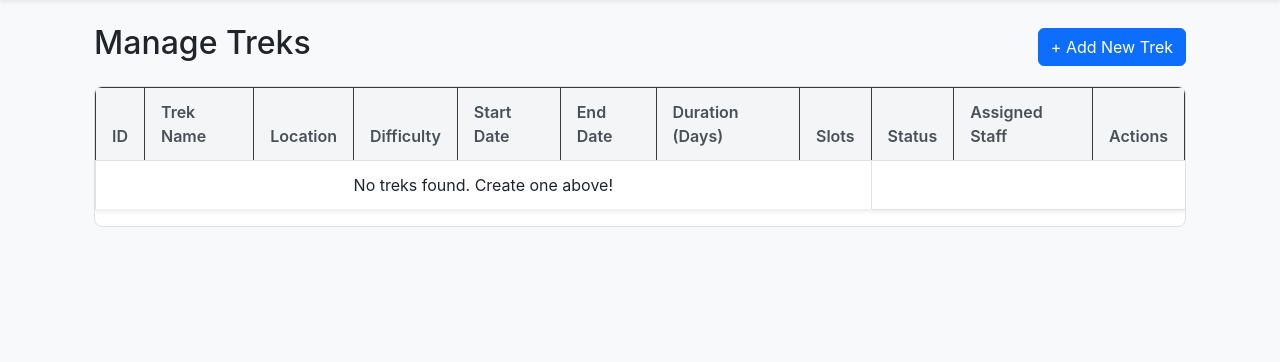
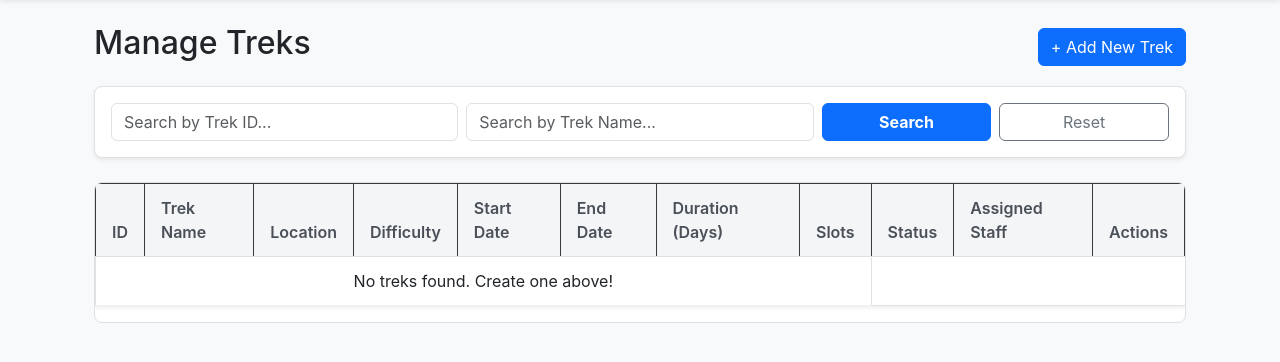
Before and after one commit to 25f1000912/Trekking-Management-Application, a Flask app: page /admin/treks in a window 1280 px wide. Shown: the part 57-419 px from the top of the page. Run offline with Flask 3, Linux system fonts and the light colour scheme; the visitor is signed in with stand-in values (Sample User, id 1).

Commit message:
Project Completed

```diff
--- a/app.py
+++ b/app.py
@@ -1,4 +1,5 @@
 import os
+from flask import request
 from functools import wraps
 from datetime import datetime
 from create_db import init_db
@@ -136,8 +137,17 @@ def manage_treks():
     if session.get('role') != 'Admin':
         return redirect(url_for('login'))
 
-    all_treks = Trek.query.all()
-    return render_template('manage_treks.html', treks=all_treks)
+    search_id = request.args.get('search_id', '').strip()
+    search_name = request.args.get('search_name', '').strip()
+
+    query = Trek.query
+    if search_id:
+        query = query.filter(Trek.id == search_id)
+    if search_name:
+        query = query.filter(Trek.name.ilike(f'%{search_name}%'))
+
+    all_treks = query.all()
+    return render_template('manage_treks.html', treks=all_treks, search_id=search_id, search_name=search_name)
 
 
 @app.route('/admin/treks/add', methods=['GET', 'POST'])
@@ -252,9 +262,18 @@ def manage_staff():
         flash('Unauthorized access.', 'danger')
         return redirect(url_for('login'))
 
+    search_id = request.args.get('search_id', '').strip()
+    search_name = request.args.get('search_name', '').strip()
+
+    query = User.query.filter_by(role='Staff')
+    if search_id:
+        query = query.filter(User.id == search_id)
+    if search_name:
+        query = query.filter(User.full_name.ilike(f'%{search_name}%'))
+
     # Fetch all users who registered as Staff
-    staff_members = User.query.filter_by(role='Staff').all()
-    return render_template('manage_staff.html', staff_members=staff_members)
+    staff_members = query.filter_by(role='Staff').all()
+    return render_template('manage_staff.html', staff_members=staff_members, search_id=search_id, search_name=search_name)
 
 @app.route('/update_staff_status/<int:id>/<string:action>')
 @login_required
@@ -287,19 +306,28 @@ def manage_users():
         flash('Unauthorized access.', 'danger')
         return redirect(url_for('login'))
 
+    search_id = request.args.get('search_id', '').strip()
+    search_name = request.args.get('search_name', '').strip()
+
+    query = User.query.filter_by(role='User')
+    if search_id:
+        query = query.filter(User.id == search_id)
+    if search_name:
+        query = query.filter(User.full_name.ilike(f'%{search_name}%'))
+
     # Fetch all registered Users
-    users = User.query.filter_by(role='User').all()
+    users = query.filter_by(role='User').all()
 
     # Calculate active bookings for each user
     for user in users:
         # Adjust 'Confirmed' or 'Pending' based on your exact Booking model statuses
         active_count = Booking.query.filter(
             Booking.user_id == user.id,
-            Booking.status.in_(['Confirmed', 'Pending', 'Active'])
+            Booking.status.in_(['Booked', 'Pending', 'Active'])
         ).count()
         user.active_bookings_count = active_count
 
-    return render_template('manage_users.html', users=users)
+    return render_template('manage_users.html', users=users, search_id=search_id, search_name=search_name)
 
 @app.route('/update_user_status/<int:id>/<string:action>')
 @login_required
@@ -347,13 +375,12 @@ def staff_dashboard():
 
     total_participants = 0
     for trek in assigned_treks:
-        # Fetch actual booking objects
         participants = Booking.query.filter(
             Booking.trek_id == trek.id,
-            Booking.status.in_(['Confirmed', 'Pending', 'Active'])
+            Booking.status.in_(['Booked', 'Confirmed', 'Pending'])
         ).all()
 
-        trek.participants = participants # Store list of bookings in the trek object
+        trek.participants = participants
         trek.participant_count = len(participants)
         total_participants += trek.participant_count
 
--- a/templates/manage_treks.html
+++ b/templates/manage_treks.html
@@ -5,6 +5,21 @@
     <div class="d-flex justify-content-between align-items-center mb-3">
         <h2>Manage Treks</h2>
         <a href="{{ url_for('add_trek') }}" class="btn btn-primary">+ Add New Trek</a>
+    </div>
+
+    <div class="card p-3 mb-4 shadow-sm">
+        <form method="GET" action="{{ url_for('manage_treks') }}" class="row g-2 align-items-center">
+            <div class="col-md-4">
+                <input type="number" name="search_id" class="form-control" placeholder="Search by Trek ID..." value="{{ search_id or '' }}">
+            </div>
+            <div class="col-md-4">
+                <input type="text" name="search_name" class="form-control" placeholder="Search by Trek Name..." value="{{ search_name or '' }}">
+            </div>
+            <div class="col-md-4 d-flex gap-2">
+                <button type="submit" class="btn btn-primary fw-bold w-100">Search</button>
+                <a href="{{ url_for('manage_treks') }}" class="btn btn-outline-secondary w-100">Reset</a>
+            </div>
+        </form>
     </div>
 
     <div class="table-responsive">
--- a/templates/staff_dashboard.html
+++ b/templates/staff_dashboard.html
@@ -130,6 +130,7 @@
                             {% for booking in trek.participants %}
                             <tr>
                                 <td class="ps-3">{{ booking.user.id }}</td>
+                                <!-- Corrected to match your database column name: full_name -->
                                 <td>{{ booking.user.full_name }}</td>
                                 <td>{{ booking.user.email }}</td>
                                 <td class="pe-3">
```
Also changed, not shown: templates/manage_staff.html (+14 -0 lines), templates/manage_users.html (+16 -0 lines), 1 other file.
